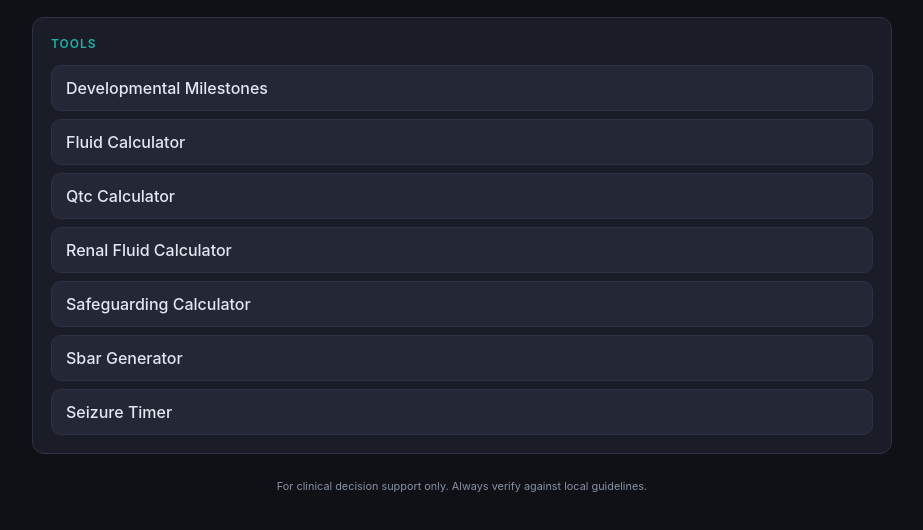
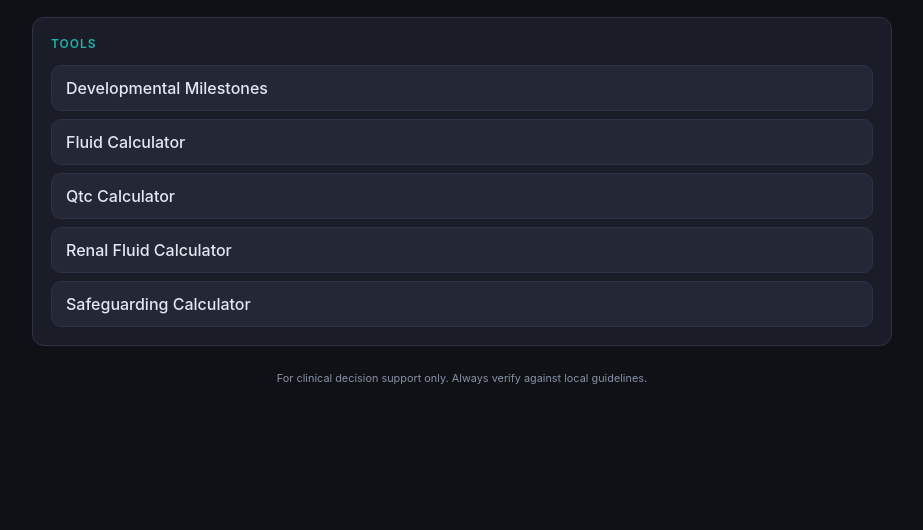
Before and after one commit to James-woodward-lab/james-woodward-lab.github.io, a plain HTML site: page index.html in a window 1280 px wide. Shown: the part 98-628 px from the top of the page, without its empty margins (178-1101 px from the left). Drawn offline with Linux system fonts and the light colour scheme.

Commit message:
[AUTO] Update homepage index

```diff
--- a/index.html
+++ b/index.html
@@ -42,8 +42,6 @@
       <li><a href="qtc-calculator/index.html">Qtc Calculator</a></li>
       <li><a href="renal-fluid-calculator/index.html">Renal Fluid Calculator</a></li>
       <li><a href="safeguarding-calculator/index.html">Safeguarding Calculator</a></li>
-      <li><a href="sbar-generator/index.html">Sbar Generator</a></li>
-      <li><a href="seizure-timer/index.html">Seizure Timer</a></li>
     </ul>
   </div>
   <footer class="app-footer">
```
